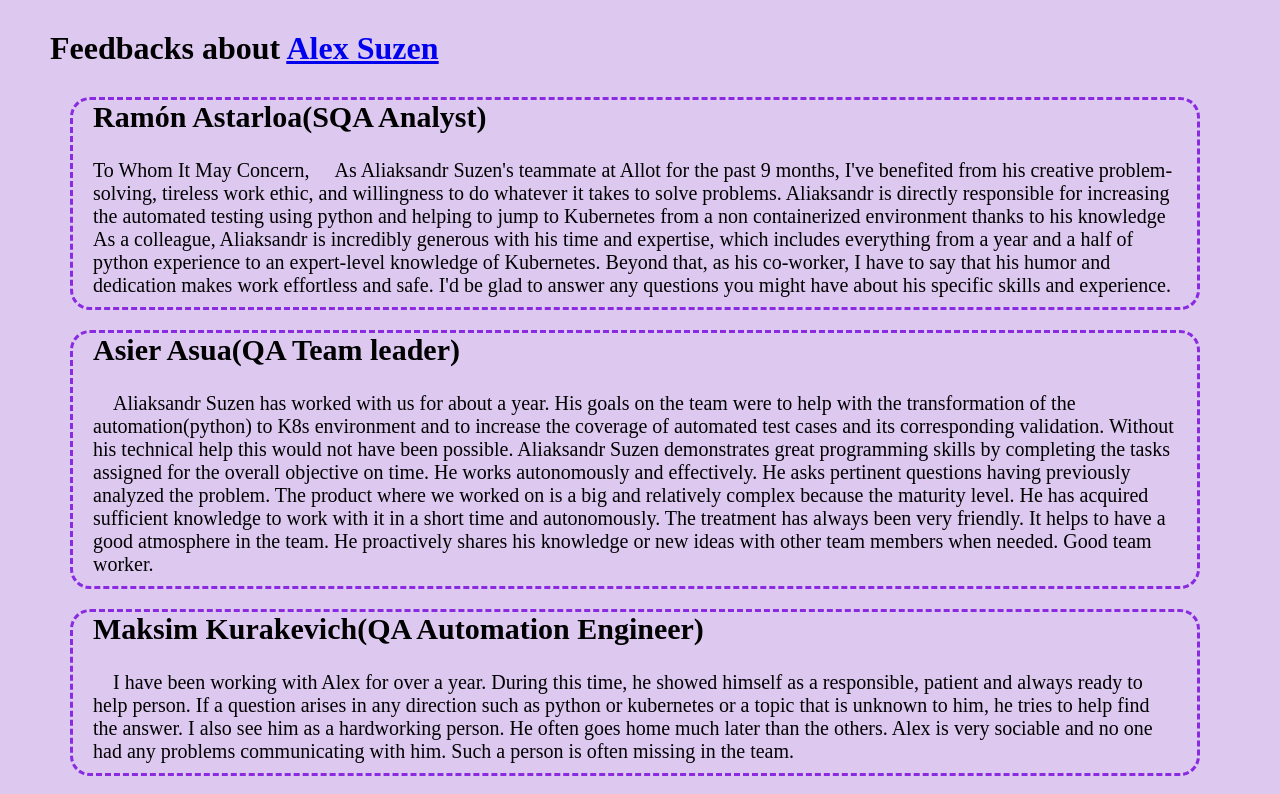
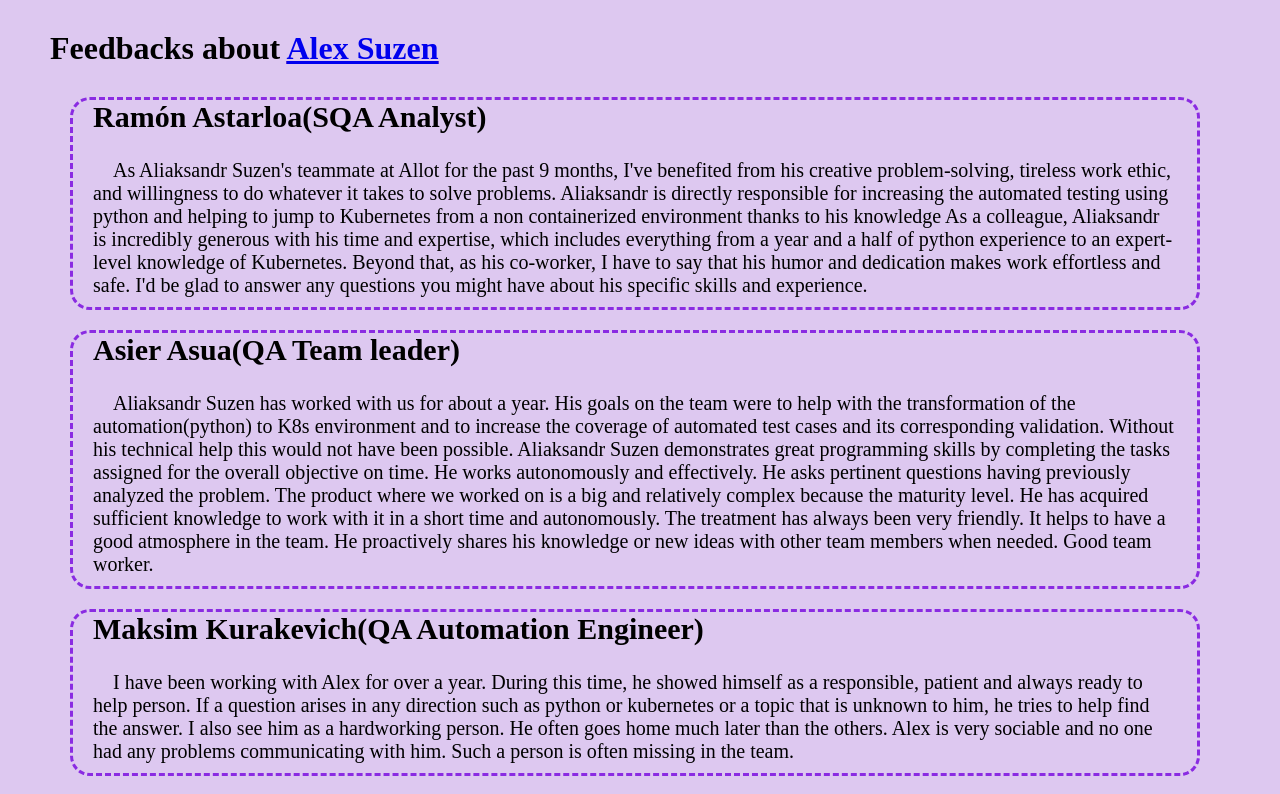
Before and after one commit to 1emniscata/feedbacks, a plain HTML site: page index.html in a window 1280 px wide. Shown: the top 794 px of the page. Drawn offline with Linux system fonts and the light colour scheme.

Commit message:
Update index.html

```diff
--- a/index.html
+++ b/index.html
@@ -14,8 +14,7 @@
         <h1>
             <div class="section">
                 <h2 class="author0">Ramón Astarloa(SQA Analyst)</h2>
-                <div class="feedback">To Whom It May Concern,
-                    &emsp;As Aliaksandr Suzen's teammate at Allot for the past 9 months, I've benefited from his
+                <div class="feedback">&emsp;As Aliaksandr Suzen's teammate at Allot for the past 9 months, I've benefited from his
                     creative
                     problem-solving,
                     tireless work ethic, and willingness to do whatever it takes to solve problems.
```
